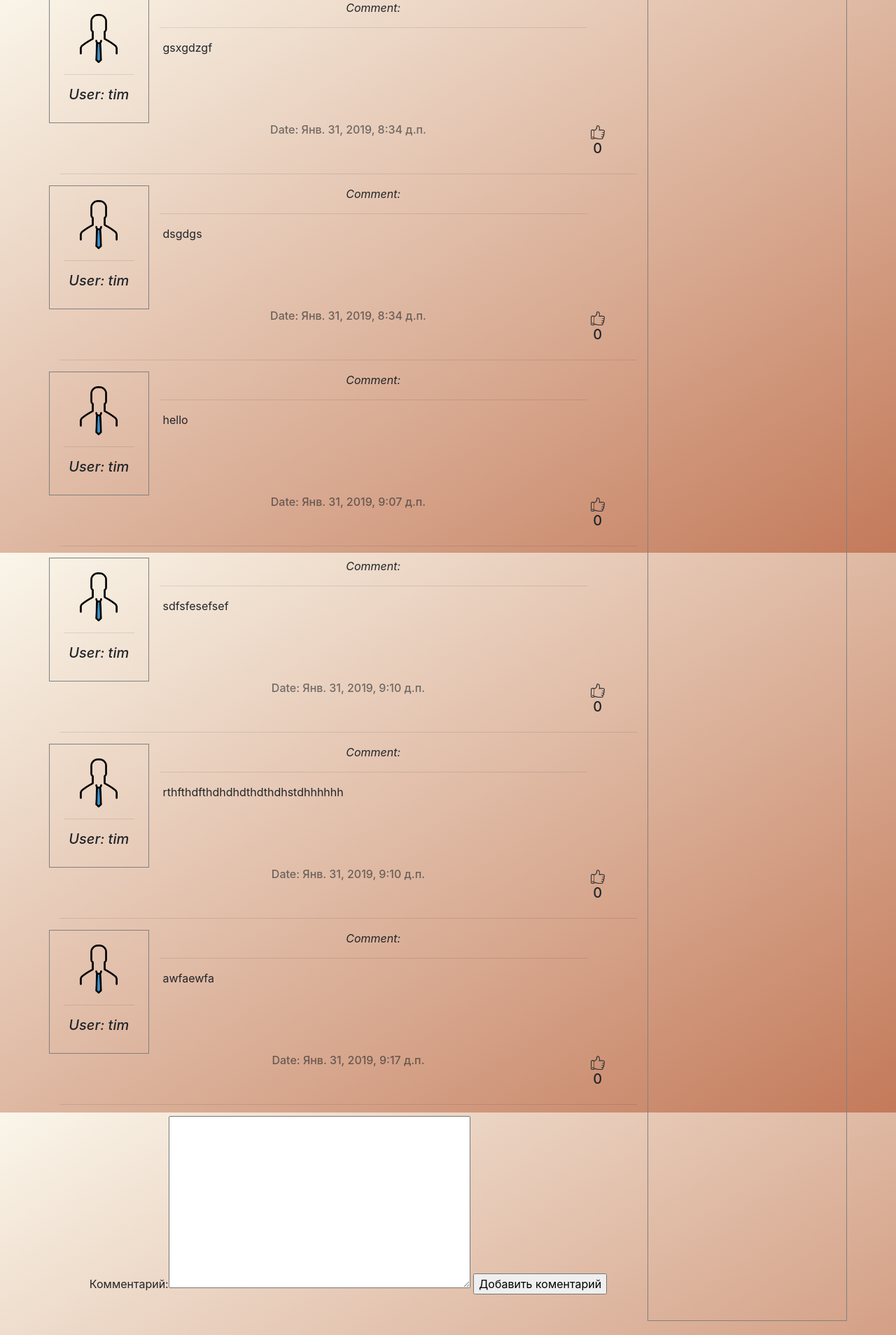
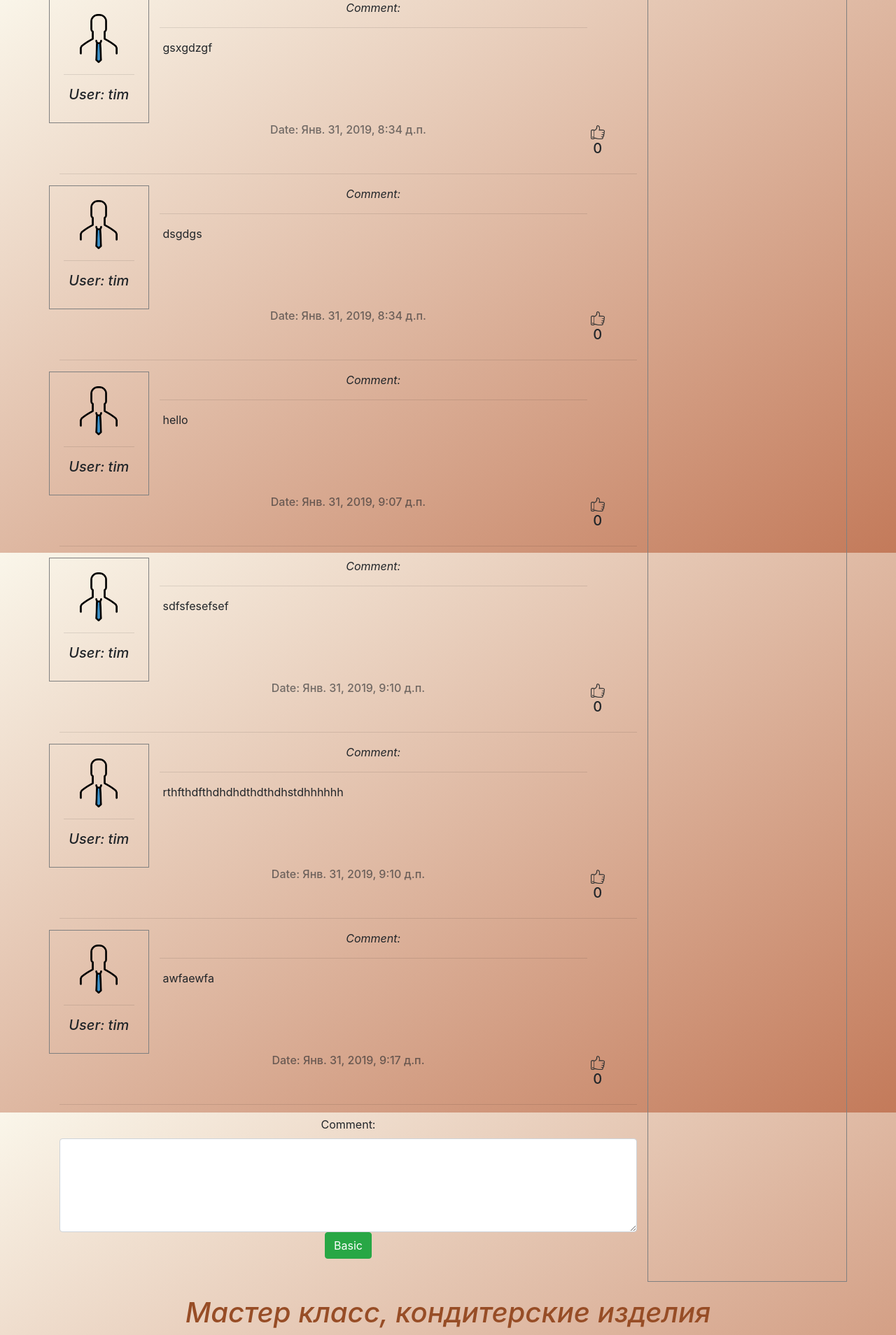
Before and after one commit to Skotwind/nikolike, a Django app: page /video/all/ in a window 1280 px wide, after a click on "Show/Hide All Comments". Shown: the part 1610-3518 px from the top of the page at 70% size. Run offline with Django 3.2, Linux system fonts and the light colour scheme; a user stored in the database is signed in; data comes from the database, SQL or seed files in the repository; some libraries are stand-ins or nearby versions.

Commit message:
-Дохуя всего

```diff
--- a/nikolike/settings.py
+++ b/nikolike/settings.py
@@ -77,10 +77,10 @@ WSGI_APPLICATION = 'nikolike.wsgi.application'
 
 DATABASES = {
     'default': {
-        'ENGINE': 'django.db.backends.postgresql_psycopg2',
+        'ENGINE': 'django.db.backends.sqlite3',
         'NAME': 'django_db',
-        'USER': 'skotwind',
-        'PASSWORD': '2106acdc',
+        'USER': 'Django_db',
+        'PASSWORD': 'password',
         'HOST': '127.0.0.1',
         'PORT': '5432',
     }
--- a/nikolike/urls.py
+++ b/nikolike/urls.py
@@ -19,6 +19,7 @@ from django.urls import re_path, include
 urlpatterns = [
     re_path('admin/', admin.site.urls),
     re_path('video/', include('video.video_urls')),
+    re_path('^$', include('video.video_urls')),
     re_path('regist/', include('regist.regist_urls')),
     re_path('test/', include('testapp.test_urls')),
 ]
--- a/regist/views.py
+++ b/regist/views.py
@@ -11,7 +11,8 @@ class Regist:
             content = csrf(request)
             content["status"] = "Registration:"
             content['url'] = "/regist/regist/"
-            return render(request, 'index.html', content,{"user":auth.get_user(request).username})
+            content['user'] = auth.get_user(request).username
+            return render(request, 'index.html', content)
         else:
             try:
                 user = User.objects.create_user(username=request.POST.get('login', ""),
@@ -33,7 +34,8 @@ class Regist:
             content = csrf(request)
             content["status"] = "Login to account:"
             content['url'] = "/regist/login/"
-            return render(request,"index.html", content,{"user":auth.get_user(request).username})
+            content['user'] = auth.get_user(request).username
+            return render(request,"index.html", content)
         else:
             user = auth.authenticate(username=request.POST['login'],
                                      password=request.POST['password'])
--- a/testapp/templates/Main.html
+++ b/testapp/templates/Main.html
@@ -12,7 +12,6 @@
     outline-style: double;
     border-color: darkcyan;
 }
-body{background: {% static "lol.png" %}}
 
 </style>
 <br><br><br>
@@ -23,12 +22,13 @@ body{background: {% static "lol.png" %}}
 <br>
 <hr>
 <br>
+    <h1>hello</h1>
 {% for conn in content %}
     <br>
 <h2>{{ conn.0.Photo_name }}</h2>
 <div class="row">
 <div class="col">
-    <div class="row"><img src="{% static "crepe.png" %}" height="400px" style="opacity: 0.6"></div>
+    <div class="row"><img src='{{ media }}{{ conn.0.Photo_img }}' height="400px" style="opacity: 0.6"></div>
     <div class="row"></div>
 </div>
 <div class="col-1"></div>
--- a/video/static/script.js
+++ b/video/static/script.js
@@ -3,10 +3,8 @@ jQuery("document").ready(function () {
     jQuery(".videolike").on('click', function ()
     {
         var video_id = jQuery(this).attr('id');
-        console.log(video_id);
         jQuery.ajax
         ({
-
             type:"GET",
             url:"/video/addlike/",
             data:{"video_id": video_id},
--- a/video/static/script2.js
+++ b/video/static/script2.js
@@ -1,12 +1,9 @@
 jQuery("document").ready(function () {
-
-    jQuery(".videolikecom").on('click', function ()
+    jQuery(".likecom").on('click', function ()
     {
         var comm_id = jQuery(this).attr('id');
-        console.log(comm_id);
         jQuery.ajax
         ({
-
             type:"GET",
             url:"/video/addlikecom/",
             data:{"coment_id": comm_id},
--- a/video/templates/all.html
+++ b/video/templates/all.html
@@ -80,16 +80,17 @@ row3 {
                     <hr>
                         <div class="col-8"><h6 style="opacity: 0.6;">Date: {{ comm.0.Comment_date }}</h6> </div>
                         <div class="col-2">
-                            <img src="{% static 'like.png' %}" height="20px"  class="videolikecom" id="{{ comm.0.id}}">
+                            <img src="{% static 'like.png' %}" height="20px"  class="likecom" id="{{ comm.0.id }}">
                             <h5 id="{{ comm.0.id }}comlikes">{{ comm.0.Comment_likes }}</h5>
                         </div>
                         </div>
                     <hr>
                     {% endfor %}
-                      <form action="/video/addcomment/{{ cont.0.id }}/" method = "post">
+                      <form>
                         {% csrf_token %}
-                        {{ form }}
-                         <input type="submit" class="button" value="Добавить коментарий">
+                          <label for="comment">Comment:</label>
+                          <textarea id="{{ cont.0.id }}" class="form-control" rows="5"  name="comment"></textarea>
+                         <button type="button" class="btn btn-success">Basic</button>
                       </form>
                     {% else %}
                         <h5 style="opacity: 0.6;">Register or login to view comments.</h5>
--- a/video/templates/maintemplate.html
+++ b/video/templates/maintemplate.html
@@ -18,6 +18,7 @@
 
     <script type="text/javascript" src="{% static 'script.js' %}"></script>
     <script type="text/javascript" src="{% static 'script2.js' %}"></script>
+    <script type="text/javascript" src="{% static 'script_for_comm.js' %}"></script>
     <style>
 
       .new1{
--- a/video/templates/showone.html
+++ b/video/templates/showone.html
@@ -16,7 +16,7 @@
 <form action="/video/addcomment/{{video.id}}/" method = "post">
     {% csrf_token %}
     <label for="comment">Comment:</label>
-     <textarea class="form-control" rows="5" id="comment"></textarea>
+     <textarea class="form-control" rows="5" id="comment" name="comment"></textarea>
     <input type="submit" class="button" value="Добавить коментарий">
 </form>
 {% endblock %}
--- a/video/video_urls.py
+++ b/video/video_urls.py
@@ -4,8 +4,10 @@ from . import views
 urlpatterns = [
     re_path('hello/', views.hello),
     re_path('all/', views.showall),
+    re_path('^$', views.showall),
     re_path('get/(?P<video_id>\d+)/$', views.showone),
     re_path('addcomment/(?P<video_id>\d+)/$', views.addcomm),
     re_path('addlike/', views.addlike),
     re_path('addlikecom/', views.addlikecom),
+    re_path('addcommajax/', views.addcommajax),
 ]
--- a/video/views.py
+++ b/video/views.py
@@ -7,6 +7,7 @@ from .form import CommentForm
 from django.template.context_processors import csrf
 from django.contrib import auth
 
+import json
 
 
 
@@ -61,13 +62,13 @@ def showone(request, video_id):
 
 
 def addcomm(request, video_id):
+    print(request.path_info)
     if request.POST:
-        forma = CommentForm(request.POST)
-        if forma.is_valid():
-            comment = forma.save(commit=False)
-            comment.Comment_Video = Video.objects.get(id=video_id)
-            comment.Comment_User = User.objects.get(id=request.user.id)
-            forma.save()
+        comment = Comment()
+        comment.Comment_Video = Video.objects.get(id=video_id)
+        comment.Comment_text = request.POST['comment']
+        comment.Comment_User = User.objects.get(id=request.user.id)
+        comment.save()
     return redirect('/video/all')
 
 
@@ -80,8 +81,23 @@ def addlike(request):
 
 def addlikecom(request):
     if request.GET:
-        comment = Comment.objects.get(id=request.GET["comm_id"])
+        id_comm = request.GET['coment_id']
+        comment = Comment.objects.get(id=id_comm)
         comment.Comment_likes += 1
         comment.save()
     return HttpResponse(comment.Comment_likes)
+
+def addcommajax(request):
+    if request.GET:
+        comment = Comment()
+        comment.Comment_Video = Video.objects.get(id=request.GET['idvideo'])
+        comment.Comment_text = request.GET['text']
+        comment.Comment_User = User.objects.get(id=request.user.id)
+        comment.save()
+
+        response_data = {}
+        response_data['user'] = auth.get_user(request).username
+        response_data['date'] = str(comment.Comment_date)
+    return HttpResponse(json.dumps(response_data),
+            content_type="application/json")
 # Create your views here.
```
